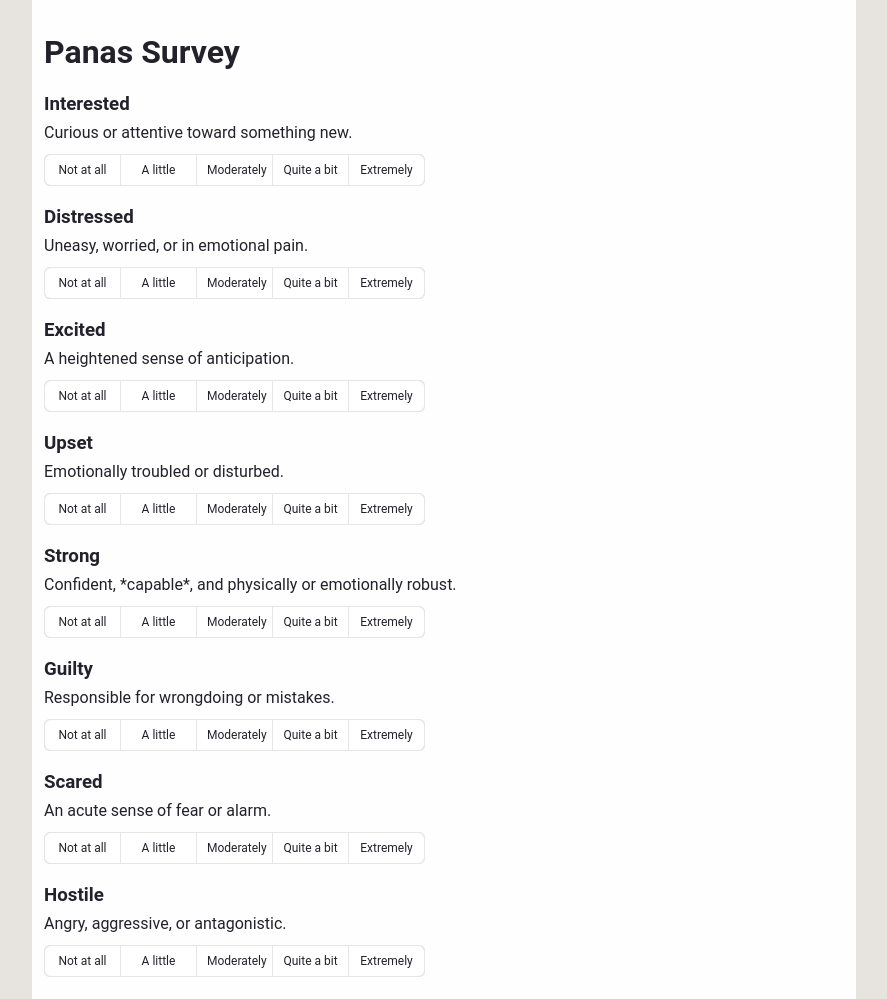
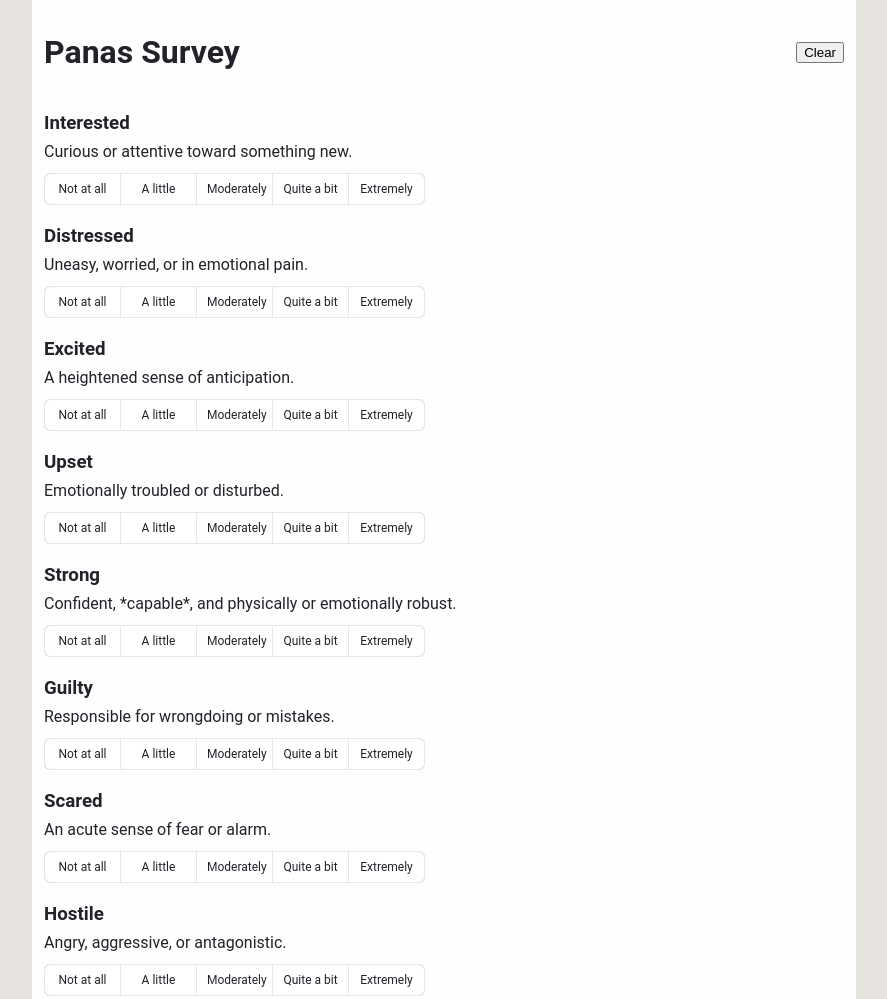
Before and after one commit to remydagostino/shortform-survey, a Gatsby site: page / in a window 1280 px wide. Shown: the top 999 px of the page, without its empty margins (196-1083 px from the left). Built offline with nearby package versions, Linux system fonts and the light colour scheme; Gatsby itself is replaced by a stand-in of ours.

Commit message:
Adds clear and undo button to top of page

```diff
--- /dev/null
+++ b/src/components/ClearUndoButton.tsx
@@ -0,0 +1,66 @@
+import * as React from "react"
+
+export type ClearUndoButtonProps = {
+  clearEffectFn: () => void;
+  undoEffectFn: () => void;
+}
+
+type ClearUndoMode = 'clear' | 'undo';
+
+const UNDO_TIMEOUT_MILLIS = 5000;
+
+export const ClearUndoButton: React.FC<ClearUndoButtonProps> = ({ clearEffectFn, undoEffectFn }) => {
+  const [millisAtLastClear, setMillisAtLastClear] = React.useState<number | null>(null);
+  const [millisSinceClear, setMillisSinceClear] = React.useState<number | null>(null);
+
+  const currentMode: ClearUndoMode = (millisSinceClear === null || millisSinceClear > UNDO_TIMEOUT_MILLIS) ? 'clear' : 'undo';
+
+  const onClearClick = React.useCallback(() => {
+    clearEffectFn();
+    setMillisAtLastClear(window.performance.now());
+    setMillisSinceClear(0);
+  }, [clearEffectFn, setMillisAtLastClear, setMillisSinceClear]);
+
+  const onUndoClick = React.useCallback(() => {
+    undoEffectFn();
+    setMillisAtLastClear(null);
+    setMillisSinceClear(null);
+  }, [clearEffectFn, setMillisAtLastClear, setMillisSinceClear]);
+
+  React.useEffect(() => {
+    let animationFrameId: null | number = null;
+
+    if (currentMode === 'undo') {
+      animationFrameId = window.requestAnimationFrame((timestamp) => {
+        if (millisAtLastClear !== null) {
+          setMillisSinceClear(timestamp - millisAtLastClear);
+        }
+      });
+    }
+
+    return () => {
+      if (animationFrameId !== null) {
+        window.cancelAnimationFrame(animationFrameId);
+      }
+    };
+  }, [setMillisSinceClear, millisAtLastClear, millisSinceClear]);
+
+  if (currentMode === 'clear') {
+    return (<button onClick={onClearClick}>Clear</button>);
+  } else {
+    const percentUndoRemaining = 1 - (millisSinceClear || 0) / UNDO_TIMEOUT_MILLIS;
+    const undoText = (() => {
+      if (percentUndoRemaining > 0.75) {
+        return 'Undo...';
+      } else if (percentUndoRemaining > 0.5) {
+        return 'Undo..';
+      } else if (percentUndoRemaining > 0.25) {
+        return 'Undo.';
+      } else {
+        return 'Undo';
+      }
+    })();
+
+    return (<button onClick={onUndoClick}>{undoText}</button>)
+  }
+}
--- a/src/components/SurveyQuestion.tsx
+++ b/src/components/SurveyQuestion.tsx
@@ -6,31 +6,39 @@ export type SurveyQuestionProps = {
   title: string,
   description: string,
   code: string,
+  value: number | undefined,
   onChange: (code: string, score: number) => void
 }
 
 
-export const QuestionFormItem: React.FC<SurveyQuestionProps> = ({ title, description, code, onChange }) => {
+export const QuestionFormItem: React.FC<SurveyQuestionProps> = ({ title, description, code, value, onChange }) => {
   return (
     <div style={{marginBottom: 20}}>
       <h3 style={{marginBottom: 0}}>{title}</h3>
       <p style={{margin: '8px 0 12px'}}>{description}</p>
       <fieldset className="SurveyQuestion--fieldset">
-        {panasAnswers.map(({ value, description: answerDescription }) => (
-          <label className={`SurveyQuestion--label SurveyQuestion--magnitude-${value}`} key={`${code}${value}`} id={`question-${code}-${value.toString()}`}>
+        {panasAnswers.map(({ value: answerValue, description: answerDescription }) => {
+          return (
+            <label
+              className={`SurveyQuestion--label SurveyQuestion--magnitude-${answerValue}`}
+              key={`${code}${answerValue}`}
+              htmlFor={`question-${code}-${answerValue.toString()}`}
+            >
               <input
                 type="radio"
                 className="SurveyQuestion--input"
-              id={`question-${code}-0`}
+                id={`question-${code}-${answerValue}`}
                 name={`question-${code}`}
-              value={value.toString()}
+                value={answerValue.toString()}
+                checked={value === answerValue }
                 onChange={() => {
-                onChange(code, value);
+                  onChange(code, answerValue);
                 }}
               />
               <span>{answerDescription}</span>
             </label>
-        ))}
+          );
+        })}
       </fieldset>
     </div>
   );
--- a/src/data/panas.ts
+++ b/src/data/panas.ts
@@ -41,10 +41,14 @@ export const panasAnswers: Array<SurveyQuestionAnswer> = [
   { value: 2, description: 'Moderately' },
   { value: 3, description: 'Quite a bit' },
   { value: 4, description: 'Extremely' }
-]
+];
+
+export type SurveyAnswerMap = Map<string, number>;
 
 export const usePanasState = () => {
-  const [surveyAnswers, setSurveyAnswers] = React.useState(new Map<string, number>());
+  const [lastSurveyAnsers, setLastSurveyAnwers] = React.useState<SurveyAnswerMap>(new Map());
+
+  const [surveyAnswers, setSurveyAnswers] = React.useState<SurveyAnswerMap>(new Map());
 
   const updateSurveyAnswers = React.useCallback(({ code, value }: { code: string, value: number }) => {
     const updatedAnswers = new Map(surveyAnswers);
@@ -53,6 +57,17 @@ export const usePanasState = () => {
 
     setSurveyAnswers(updatedAnswers);
   }, [surveyAnswers, setSurveyAnswers])
+
+  const clearAnswers = React.useCallback(() => {
+    if (surveyAnswers.size > 0) {
+      setLastSurveyAnwers(surveyAnswers);
+      setSurveyAnswers(new Map());
+    }
+  }, [surveyAnswers, setLastSurveyAnwers, setSurveyAnswers])
+
+  const undoLastClear = React.useCallback(() => {
+    setSurveyAnswers(lastSurveyAnsers);
+  }, [lastSurveyAnsers, setSurveyAnswers])
 
   const shortCode = React.useMemo(() => {
     return surveyAnswers
@@ -66,6 +81,8 @@ export const usePanasState = () => {
   return {
     surveyAnswers,
     updateSurveyAnswers,
+    clearAnswers,
+    undoLastClear,
     shortCode
   };
 }
--- a/src/pages/index.tsx
+++ b/src/pages/index.tsx
@@ -2,6 +2,7 @@ import * as React from "react"
 import type { HeadFC, PageProps } from "gatsby"
 import { usePanasState, panasQuestions } from "../data/panas";
 import { QuestionFormItem } from "../components/SurveyQuestion";
+import { ClearUndoButton } from "../components/ClearUndoButton";
 
 const pageStyles: React.CSSProperties = {
   color: "#232129",
@@ -13,7 +14,13 @@ const pageStyles: React.CSSProperties = {
 }
 
 const IndexPage: React.FC<PageProps> = () => {
-  const { surveyAnswers, updateSurveyAnswers, shortCode } = usePanasState();
+  const {
+    clearAnswers,
+    undoLastClear,
+    updateSurveyAnswers,
+    shortCode,
+    surveyAnswers
+  } = usePanasState();
 
   const onCopyClick: React.MouseEventHandler<HTMLButtonElement> = React.useCallback((e) => {
     e.preventDefault();
@@ -23,7 +30,10 @@ const IndexPage: React.FC<PageProps> = () => {
 
   return (
     <main style={pageStyles}>
-      <h1>Panas Survey</h1>
+      <div style={{ display: 'flex', justifyContent: 'space-between', alignItems: 'center' }}>
+        <h1>Panas Survey</h1>
+        <ClearUndoButton clearEffectFn={clearAnswers} undoEffectFn={undoLastClear} />
+      </div>
       <div style={{ marginBottom: 20 }}>
         { panasQuestions.map(({title, code, index, description}) =>
           <QuestionFormItem
@@ -31,6 +41,7 @@ const IndexPage: React.FC<PageProps> = () => {
             title={title}
             description={description}
             code={code}
+            value={surveyAnswers.get(code)}
             onChange={(code, value) => updateSurveyAnswers({ code, value })}
           />)
         }
@@ -46,4 +57,4 @@ const IndexPage: React.FC<PageProps> = () => {
 
 export default IndexPage
 
-export const Head: HeadFC = () => <title>Home Page</title>
+export const Head: HeadFC = () => <title>Panas Survey</title>
```
Lines whose indentation alone changed are shown as unchanged.
